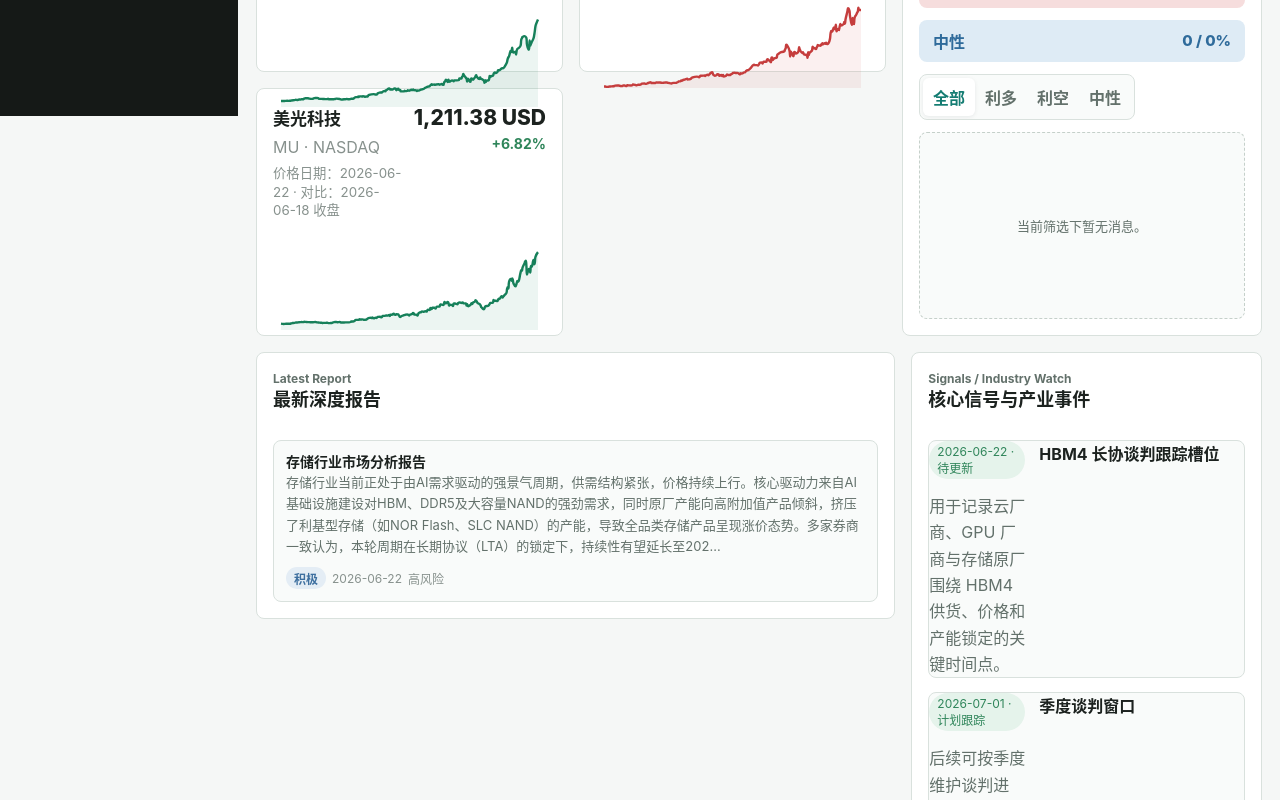
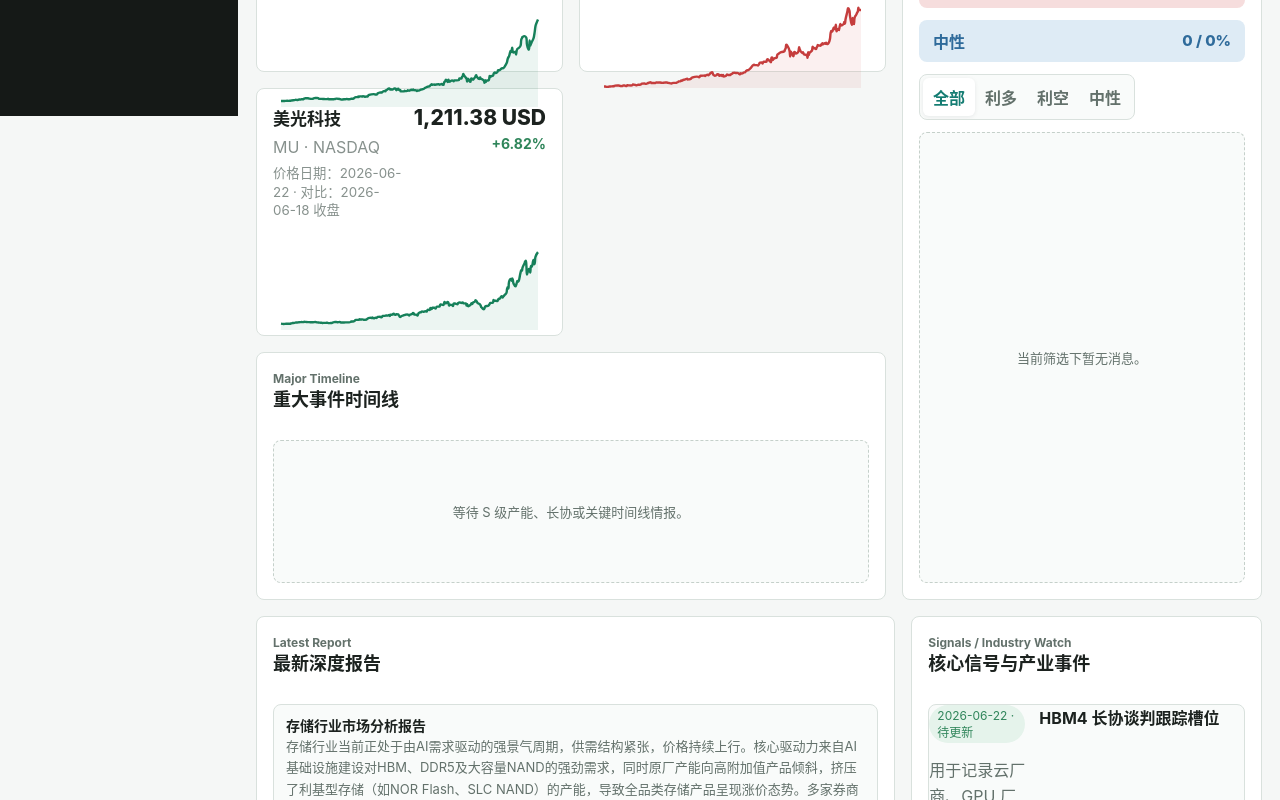
Before and after one commit to Jareddeng/memory-visualization-dashboard, a React (Vite) app: page / in a window 1280 px wide. Shown: the part 684-1484 px from the top of the page. Built offline with nearby package versions, Linux system fonts and the light colour scheme.

Commit message:
Extend overview radar and add major timeline

```diff
--- a/src/main.tsx
+++ b/src/main.tsx
@@ -684,6 +684,15 @@
           </div>
           <MessageRadar records={intelRecords} />
         </section>
+        <section className="panel text-panel overview-events-panel">
+          <div className="panel-header compact">
+            <div>
+              <p className="section-kicker">Major Timeline</p>
+              <h2>重大事件时间线</h2>
+            </div>
+          </div>
+          <MajorEventTimeline records={intelRecords} />
+        </section>
       </section>
 
       <section className="dashboard-grid">
@@ -728,6 +737,37 @@
         </section>
       </section>
     </>
+  );
+}
+
+function MajorEventTimeline({ records }: { records: IntelRecord[] }) {
+  const timelineKeywords = ["产能", "扩产", "投产", "量产", "晶圆", "长协", "谈判", "交付", "订单", "供给", "HBM", "HBM4", "capacity", "capex", "wafer", "fab", "supply"];
+  const isTimelineRecord = (record: IntelRecord) => {
+    const text = `${record.title} ${record.product} ${record.summary} ${record.transmission_path ?? ""}`.toLowerCase();
+    return record.importance === "S" && timelineKeywords.some((keyword) => text.includes(keyword.toLowerCase()));
+  };
+  const majorRecords = records
+    .filter(isTimelineRecord)
+    .sort((a, b) => b.date.localeCompare(a.date))
+    .slice(0, 5);
+
+  if (!majorRecords.length) {
+    return <div className="empty-state">等待 S 级产能、长协或关键时间线情报。</div>;
+  }
+
+  return (
+    <div className="major-event-timeline">
+      {majorRecords.map((record) => (
+        <article className="major-event-item" key={record.id}>
+          <time>{record.date}</time>
+          <div>
+            <strong>{record.title}</strong>
+            <p>{record.summary}</p>
+            <small>{record.product || record.type} · {reactionTypeLabel(record.reaction_type)} · {pricingStatusLabel(record.pricing_status)}</small>
+          </div>
+        </article>
+      ))}
+    </div>
   );
 }
 
--- a/src/styles.css
+++ b/src/styles.css
@@ -419,14 +419,23 @@
 .overview-market-grid {
   display: grid;
   grid-template-columns: minmax(0, 1fr) minmax(0, 1fr) minmax(360px, 1.05fr);
-  grid-template-rows: repeat(4, 116px);
+  grid-template-rows: repeat(6, 116px);
   gap: 16px;
   align-items: stretch;
 }
 
 .overview-radar-panel {
   grid-column: 3;
-  grid-row: 1 / span 4;
+  grid-row: 1 / span 6;
+  min-height: 0;
+  overflow: hidden;
+  display: grid;
+  grid-template-rows: auto minmax(0, 1fr);
+}
+
+.overview-events-panel {
+  grid-column: 1 / span 2;
+  grid-row: 5 / span 2;
   min-height: 0;
   overflow: hidden;
   display: grid;
@@ -589,6 +598,49 @@
 .overview-stock-chart .chart {
   min-height: 120px;
   height: 100%;
+}
+
+.major-event-timeline {
+  display: grid;
+  gap: 10px;
+  min-height: 0;
+  overflow-y: auto;
+  padding-right: 4px;
+  scrollbar-gutter: stable;
+}
+
+.major-event-item {
+  display: grid;
+  grid-template-columns: 92px minmax(0, 1fr);
+  gap: 12px;
+  padding: 11px 12px;
+  border: 1px solid var(--line);
+  border-radius: 8px;
+  background: var(--panel-soft);
+}
+
+.major-event-item time {
+  color: var(--teal);
+  font-weight: 850;
+  font-size: 12px;
+}
+
+.major-event-item strong {
+  display: block;
+  font-size: 14px;
+  line-height: 1.35;
+}
+
+.major-event-item p {
+  margin: 5px 0;
+  color: var(--muted);
+  font-size: 13px;
+  line-height: 1.45;
+}
+
+.major-event-item small {
+  color: var(--subtle);
+  font-size: 12px;
 }
 
 .stock-price {
@@ -1669,7 +1721,13 @@
     grid-template-columns: 1fr;
   }
 
-  .overview-radar-panel {
+  .overview-market-grid {
+    grid-template-rows: auto;
+  }
+
+  .overview-stock-card,
+  .overview-radar-panel,
+  .overview-events-panel {
     grid-column: auto;
     grid-row: auto;
   }
```
